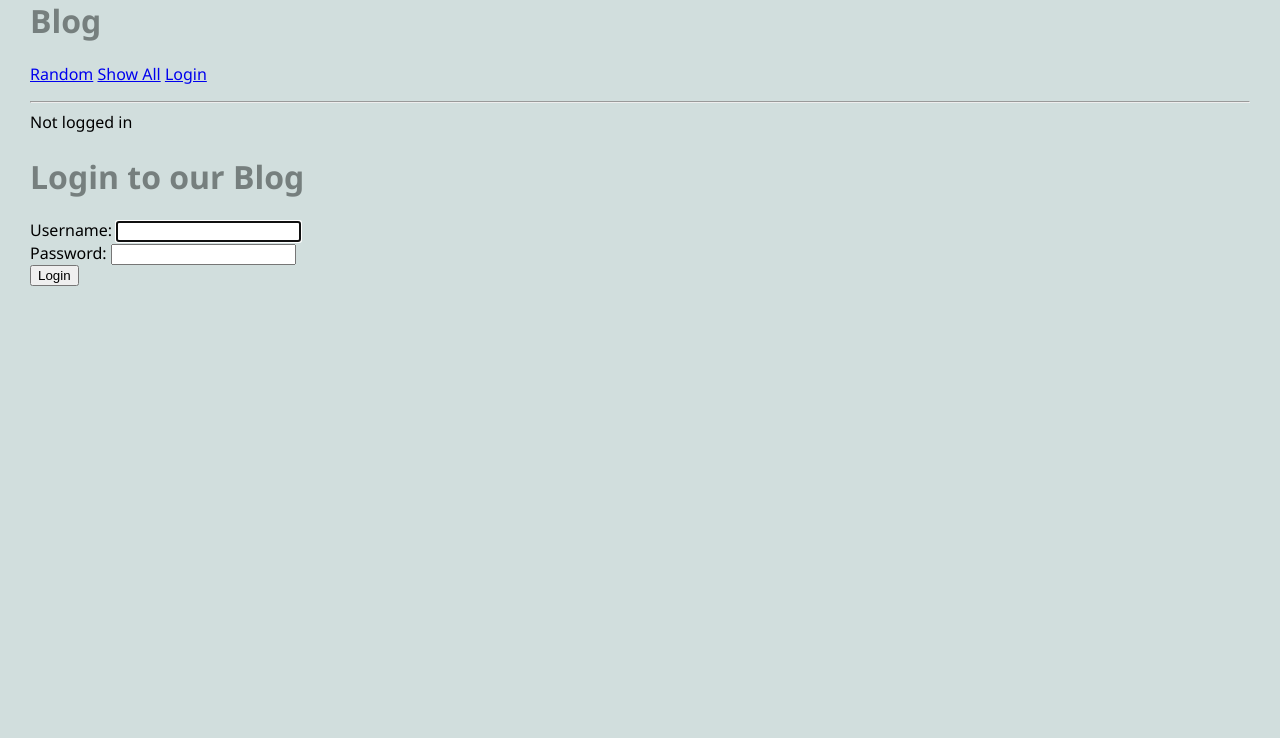
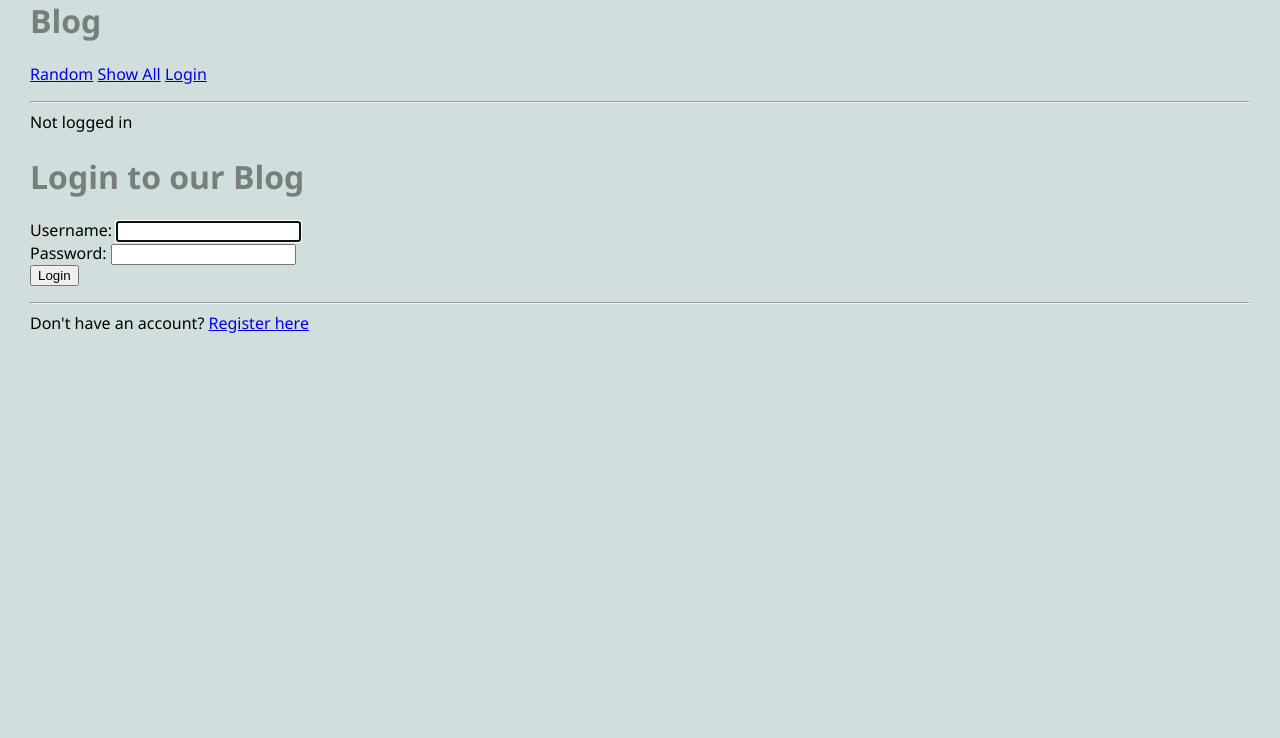
Before and after one commit to gabalingog/cs412, a Django app: page /blog/login/ in a window 1280 px wide. Shown: the part 31-769 px from the top of the page. Run offline with Django 5.2, Linux system fonts and the light colour scheme.

Commit message:
mod 6 done

```diff
--- a/blog/templates/blog/login.html
+++ b/blog/templates/blog/login.html
@@ -18,4 +18,8 @@
     {% endif %}
 </form>
 
+<hr>
+Don't have an account?
+<a href="{% url 'register' %}">Register here</a>
+
 {% endblock %}
--- a/blog/urls.py
+++ b/blog/urls.py
@@ -16,4 +16,5 @@ urlpatterns = [
     path('login/', auth_views.LoginView.as_view(template_name='blog/login.html'), name='login'),
     path('logout/', auth_views.LogoutView.as_view(next_page='show_all'), name='logout'),
     # assumes template, so specify
+    path('register/', UserRegistrationView.as_view(), name='register'),
 ]
--- a/blog/views.py
+++ b/blog/views.py
@@ -134,3 +134,7 @@ class UserRegistrationView(CreateView):
     template_name = 'blog/register.html'
     form_class = UserCreationForm
     model = User
+
+    def get_success_url(self):
+        '''URL Redirection after creation'''
+        return reverse('login')
```
Also changed, not shown: blog/templates/blog/register.html (added, +13 -0 lines), blog/templates/blog/registrar.html (deleted), db.sqlite3.
